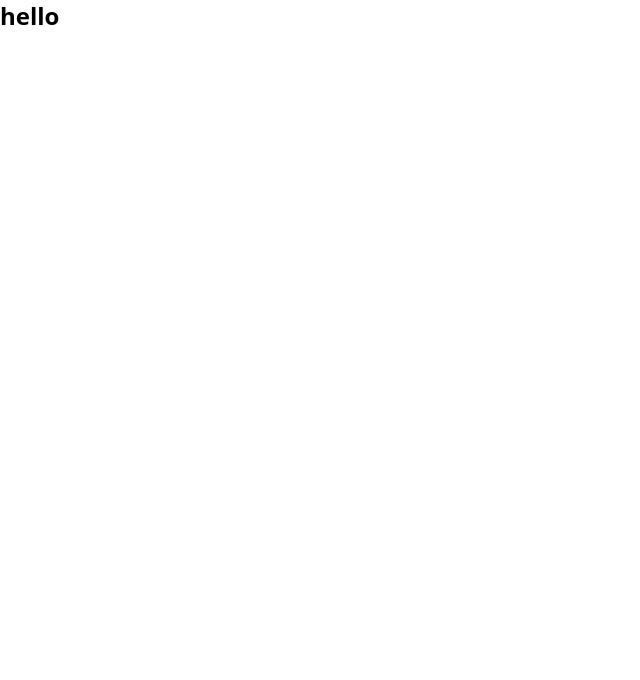
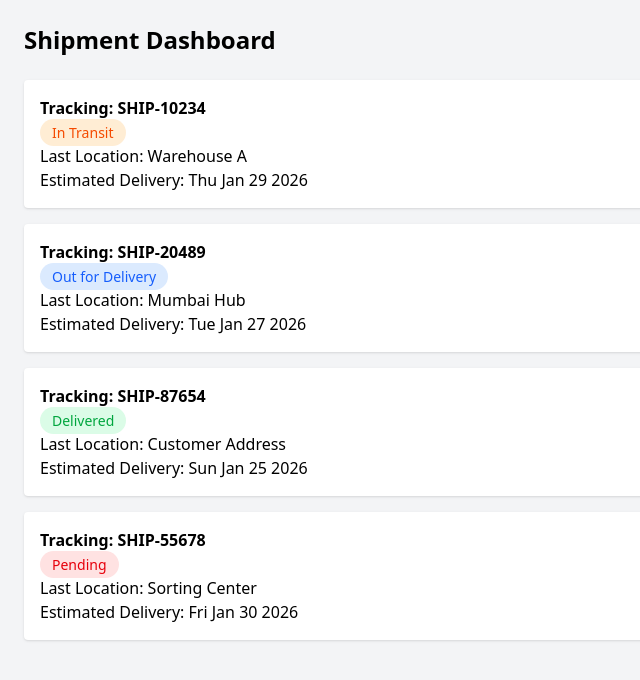
Before and after one commit to hm-aditya/shipment-dashboard, a React (Vite) app: page / in a window 1280 px wide. Shown: the top 680 px of the page, without its empty margins (0-640 px from the left). Built offline with nearby package versions, Linux system fonts and the light colour scheme.

Commit message:
Add color-coded status indicator for shipment status

```diff
--- a/src/App.tsx
+++ b/src/App.tsx
@@ -1,10 +1,10 @@
+import ShipmentDashboard from "./pages/ShipmentDashboard"
 
 function App() {
 
-
   return (
     <>
-      <div className="font-bold text-2xl">hello</div>
+     <ShipmentDashboard/>
     </>
   )
 }
--- /dev/null
+++ b/src/components/StatusBadge.tsx
@@ -0,0 +1,25 @@
+import type { ShipmentStatus } from "../types/shipment";
+
+interface StatusBadgeProps {
+  status: ShipmentStatus;
+}
+
+const statusColorMap: Record<ShipmentStatus, string> = {
+  Pending: "text-red-600 bg-red-100",
+  "In Transit": "text-orange-600 bg-orange-100",
+  "Out for Delivery": "text-blue-600 bg-blue-100",
+  Delivered: "text-green-600 bg-green-100",
+  Cancelled: "text-gray-600 bg-gray-200",
+};
+
+const StatusBadge = ({ status }: StatusBadgeProps) => {
+  return (
+    <span
+      className={`px-3 py-1 rounded-full text-sm font-medium ${statusColorMap[status]}`}
+    >
+      {status}
+    </span>
+  );
+};
+
+export default StatusBadge;
--- /dev/null
+++ b/src/pages/ShipmentDashboard.tsx
@@ -0,0 +1,68 @@
+import { useEffect, useState } from "react";
+import { fetchShipments } from "../services/shipmentService";
+import type { Shipment } from "../types/shipment";
+import StatusBadge from "../components/StatusBadge";
+
+const ShipmentDashboard = () => {
+  const [shipments, setShipments] = useState<Shipment[]>([]);
+  const [loading, setLoading] = useState<boolean>(true);
+  const [error, setError] = useState<string | null>(null);
+
+  useEffect(() => {
+    const loadShipments = async () => {
+      try {
+        const data = await fetchShipments();
+        setShipments(data);
+      } catch (err) {
+        setError("Failed to load shipments");
+      } finally {
+        setLoading(false);
+      }
+    };
+
+    loadShipments();
+  }, []);
+
+  if (loading) {
+    return (
+      <div className="flex justify-center items-center h-screen">
+        <p className="text-lg text-gray-600">Loading shipments...</p>
+      </div>
+    );
+  }
+
+  if (error) {
+    return (
+      <div className="flex justify-center items-center h-screen">
+        <p className="text-red-500 font-medium">{error}</p>
+      </div>
+    );
+  }
+
+  return (
+    <div className="min-h-screen bg-gray-100 p-6">
+      <h1 className="text-2xl font-bold mb-6">Shipment Dashboard</h1>
+
+      <ul className="space-y-4">
+        {shipments.map((shipment) => (
+          <li
+            key={shipment.id}
+            className="bg-white p-4 rounded shadow-sm"
+          >
+            <p className="font-semibold">
+              Tracking: {shipment.trackingNumber}
+            </p>
+            <StatusBadge status={shipment.status} />
+            <p>Last Location: {shipment.lastLocation}</p>
+            <p>
+              Estimated Delivery:{" "}
+              {new Date(shipment.estimatedDelivery).toDateString()}
+            </p>
+          </li>
+        ))}
+      </ul>
+    </div>
+  );
+};
+
+export default ShipmentDashboard;
```
